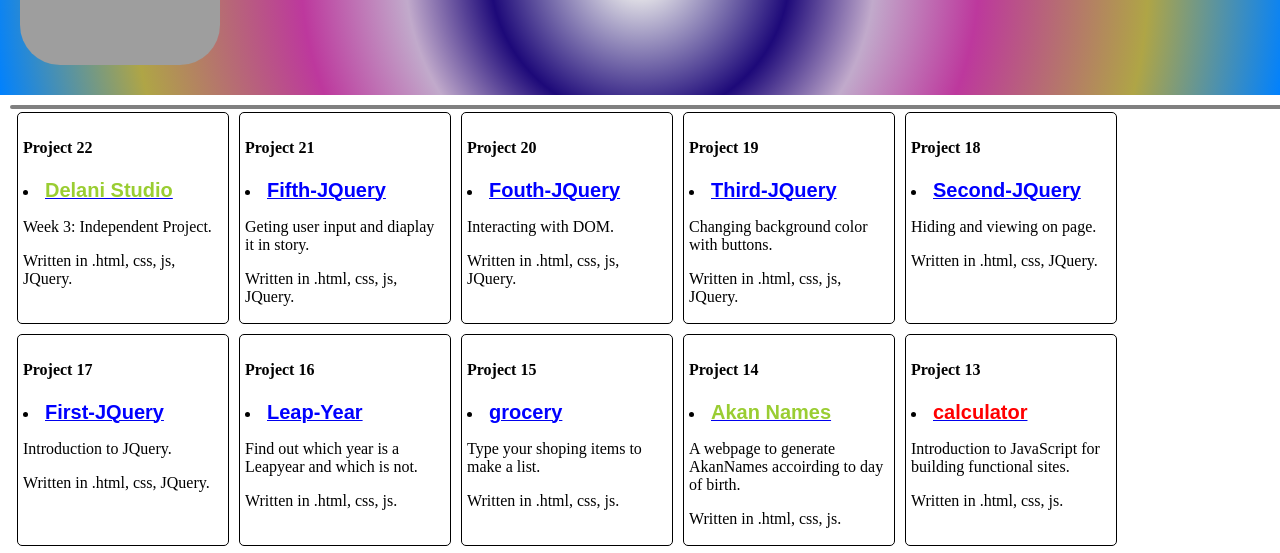
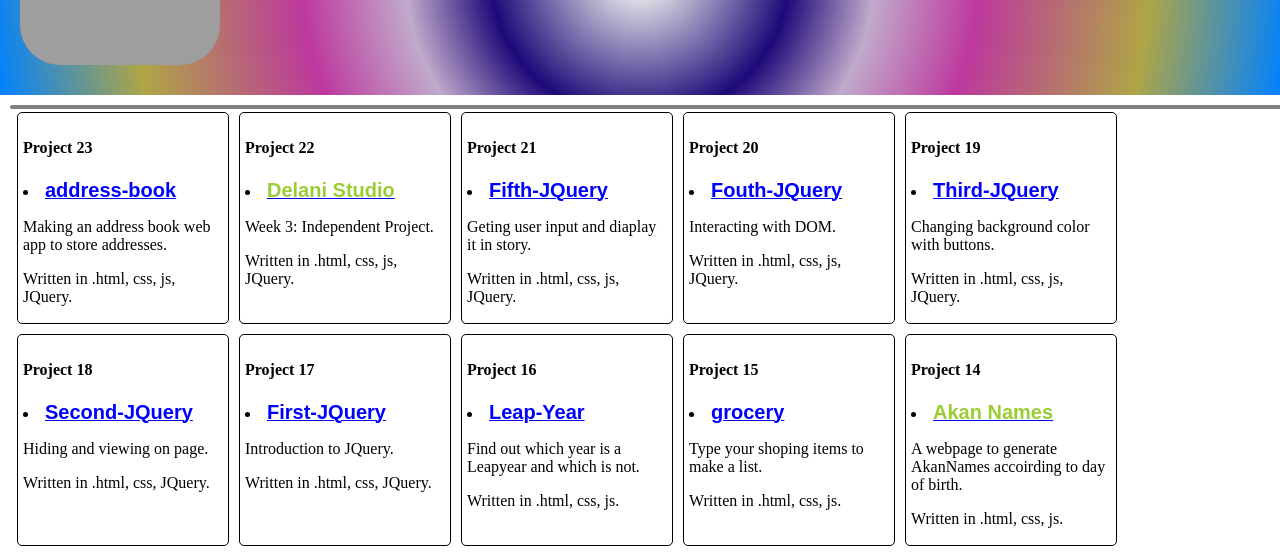
Before and after one commit to philip-bbaale/My-Portforlio, a plain HTML site: page index.html in a window 1280 px wide. Shown: the part 155-708 px from the top of the page. Drawn offline with Linux system fonts and the light colour scheme; grey boxes are pictures that could not be loaded.

Commit message:
adding 23 project

```diff
--- a/index.html
+++ b/index.html
@@ -19,6 +19,13 @@
 
     </div>
     <div class="work">
+
+      <div class="work_space">
+        <h4><strong>Project 23</strong></h4>
+        <p><li><a href="https://github.com/scrupycoco/address-book" target="_blank"  ><span>address-book</span></a></li></p>
+        <p>Making an address book web app to store addresses.</p>
+        <p>Written in .html, css, js, JQuery.</p>
+      </div>
 
       <div class="work_space">
         <h4><strong>Project 22</strong></h4>
```
